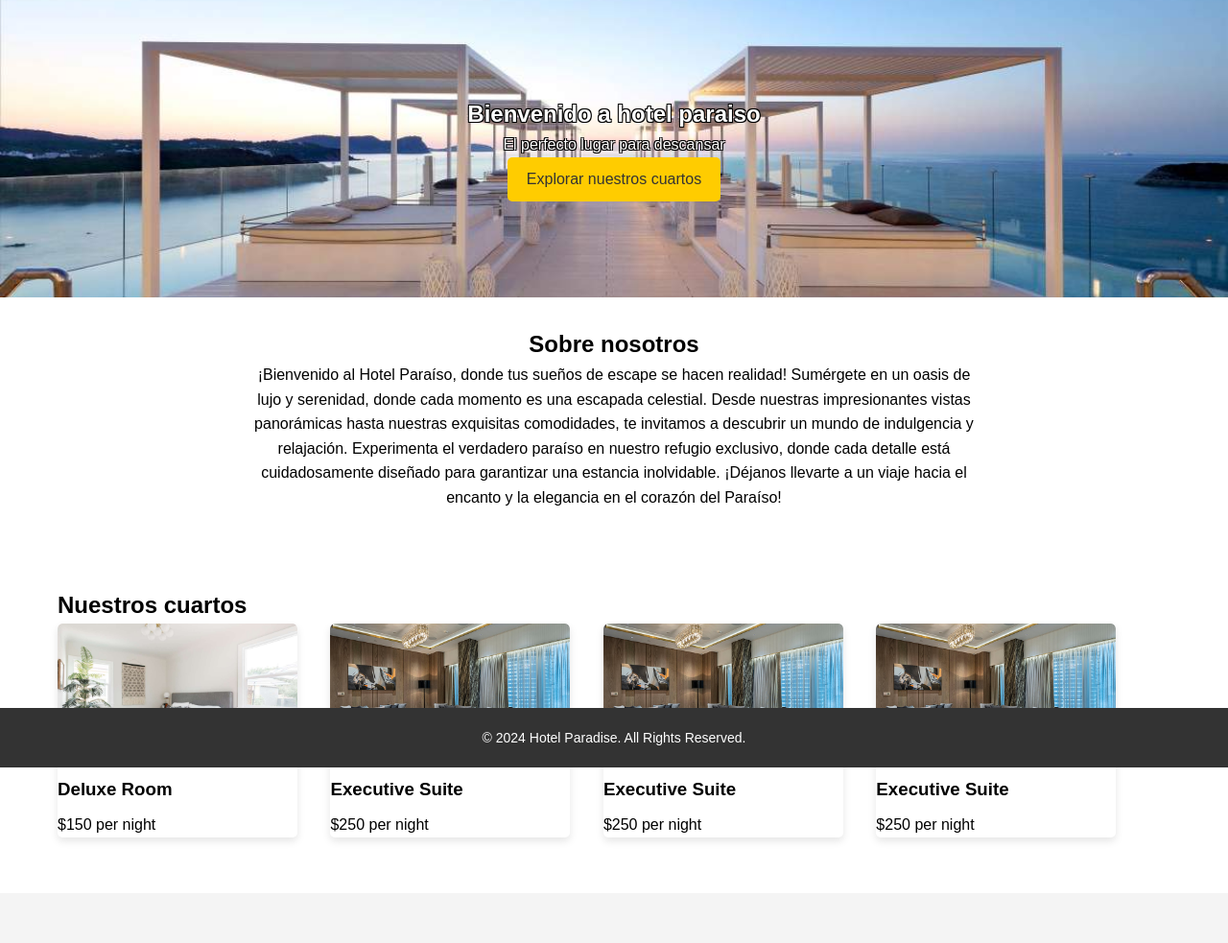
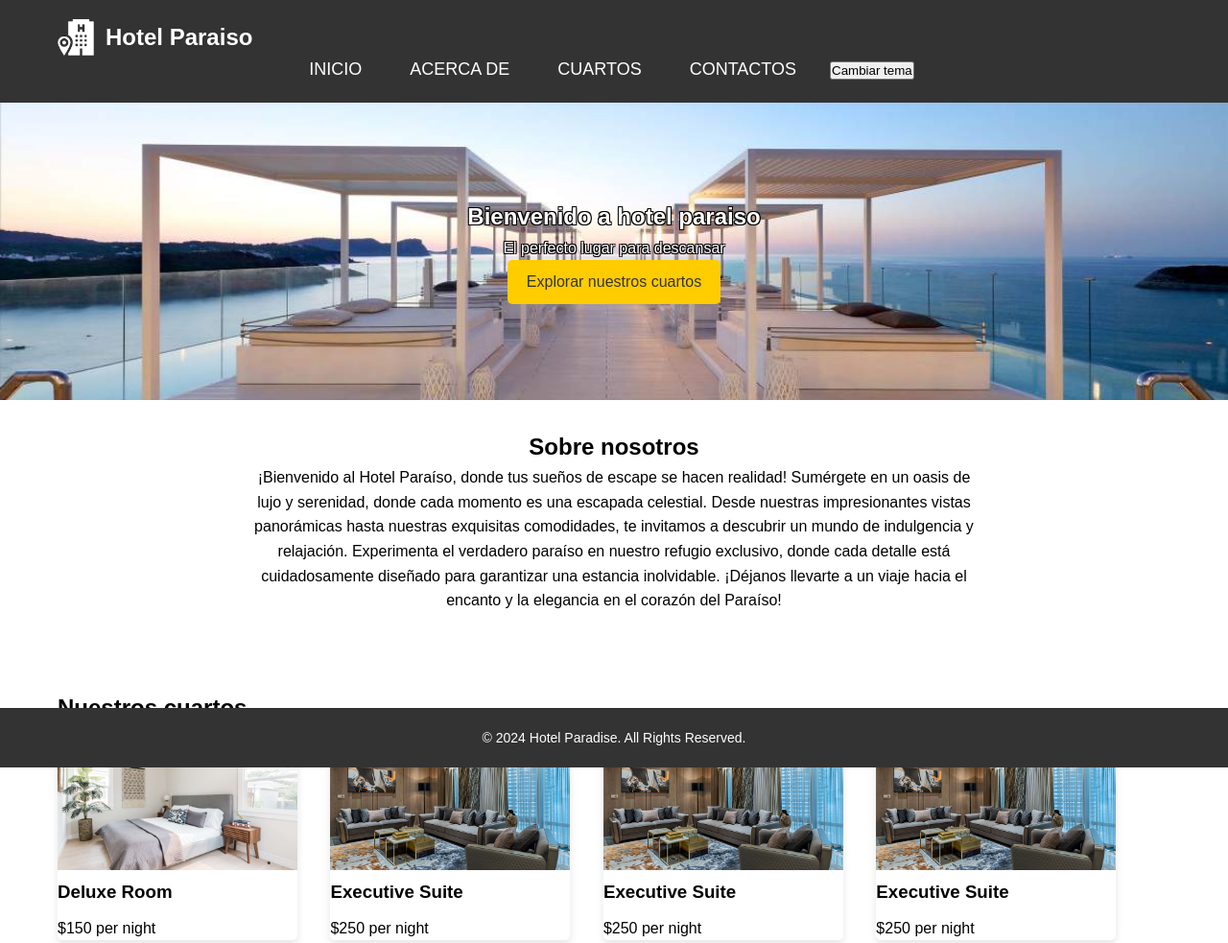
Before and after one commit to Jamiro-MR/jenkinsPractice, a plain HTML site: page index.html in a window 1280 px wide. Shown: the top 983 px of the page at 96% size. Drawn offline with Linux system fonts and the light colour scheme.

Commit message:
wawawaPrueba2

```diff
--- a/index.html
+++ b/index.html
@@ -8,7 +8,20 @@
     <link rel="icon" type="image/x-icon" href="favicon.ico">
 </head>
 <body>
-
+    <header>
+        <nav>
+            <div class="container">
+                <h1 class="logo">Hotel Paraiso</h1>
+                <ul class="nav-links">
+                    <li><a href="#home">INICIO</a></li>
+                    <li><a href="#about">ACERCA DE</a></li>
+                    <li><a href="#rooms">CUARTOS</a></li>
+                    <li><a href="#contact">CONTACTOS</a></li>
+                    <li><button onclick="toogleStyle();">Cambiar tema</button></li>
+                </ul>
+            </div>
+        </nav>
+    </header>
 
     <section id="home" class="hero">
         <div class="container">
```
